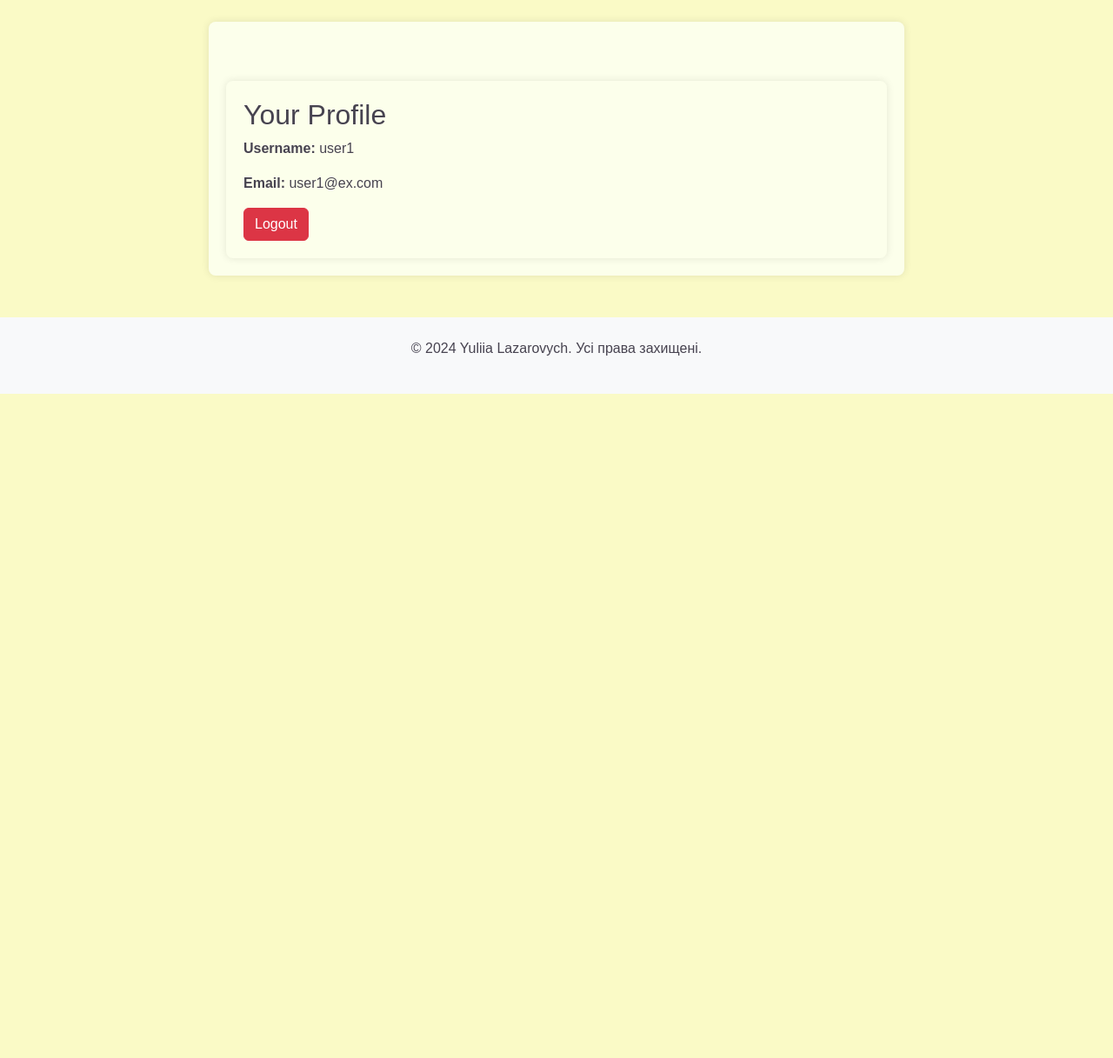
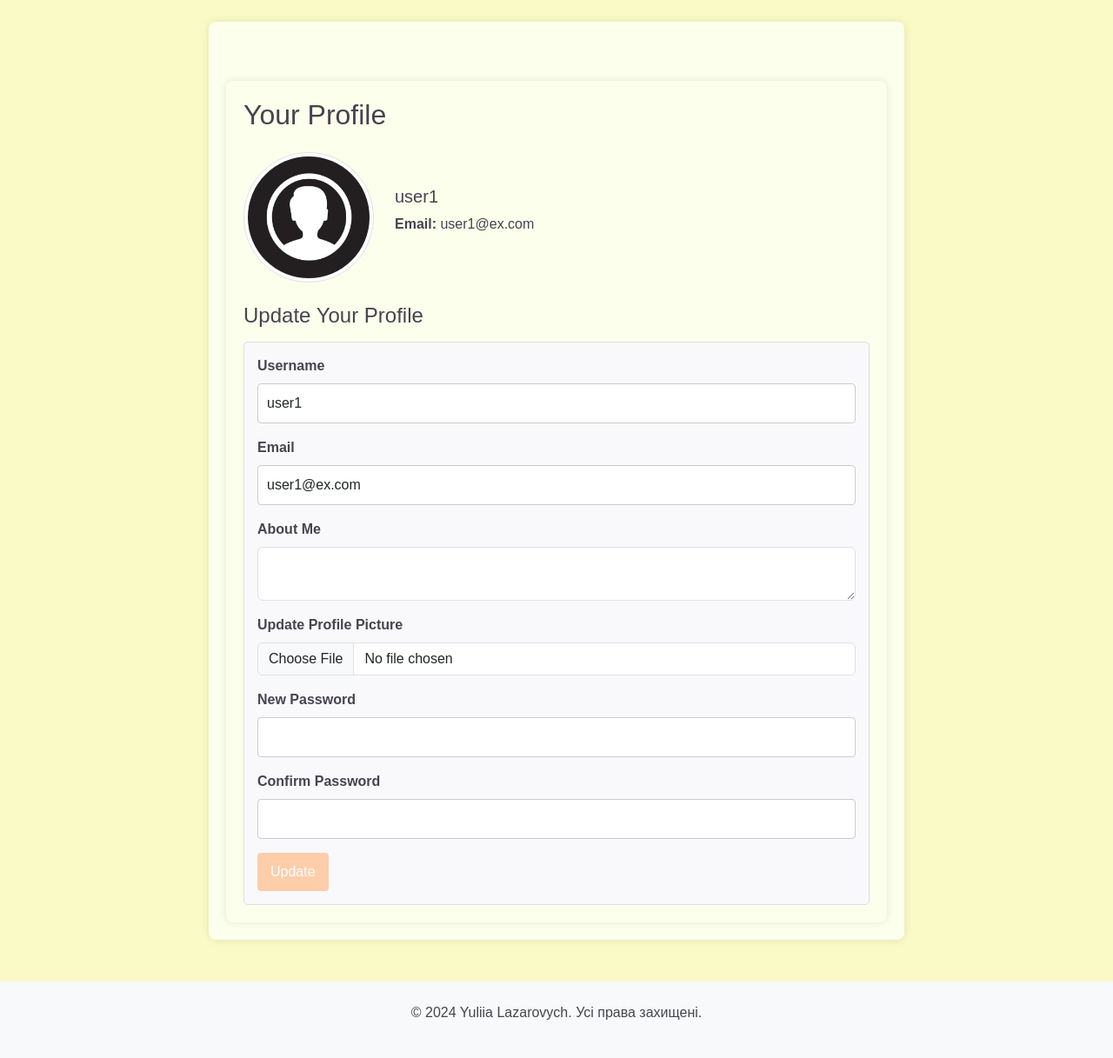
Before and after one commit to jullazarovych/flask-app-lab, a Flask app: page /users/account in a window 1280 px wide. Shown: the part 126-1343 px from the top of the page at 87% size. Before the commit the page ends 579 px from the top, so only its background shows below. Run offline with Flask 3, Linux system fonts and the light colour scheme; a user stored in the database is signed in; some libraries are stand-ins or nearby versions.

Commit message:
lab 10, photo pictures, password, other fields

```diff
--- a/app/posts/templates/posts/add_post.html
+++ b/app/posts/templates/posts/add_post.html
@@ -1,7 +1,6 @@
 {% from 'form_macros.html' import render_field %}
 
 {% extends 'base.html' %}
-
 
 {% block css %}
 <link rel="stylesheet" href="{{ url_for('.static', filename='css/post.css') }}">
--- a/app/users/__init__.py
+++ b/app/users/__init__.py
@@ -1,4 +1,4 @@
 from flask import Blueprint
 
-users_bp=Blueprint("user_name", __name__, url_prefix="/users", template_folder='templates/users')
+users_bp=Blueprint("user_name", __name__, url_prefix="/users", template_folder='templates/users',  static_folder='static', static_url_path="static_for_users")
 from . import view
--- a/app/users/forms.py
+++ b/app/users/forms.py
@@ -1,8 +1,10 @@
 # app/forms.py
 from flask_wtf import FlaskForm
-from wtforms import StringField, PasswordField, SubmitField
-from wtforms.validators import DataRequired, Email, Length, EqualTo, Regexp, ValidationError
+from wtforms import StringField, PasswordField, SubmitField, FileField, TextAreaField
+from wtforms.validators import DataRequired, Email, Length, EqualTo, Regexp, ValidationError, Optional
+from flask_wtf.file import FileAllowed
 from app.users.models import User
+from flask_login import current_user
 
 class RegistrationForm(FlaskForm):
     username = StringField('Username', validators=[
@@ -38,3 +40,31 @@
         user = User.query.filter_by(username=username.data).first()
         if user:
             raise ValidationError('This username is already taken. Please choose a different one.')
+
+class UpdateAccountForm(FlaskForm):
+    username = StringField('Username', validators=[
+        DataRequired(),
+        Length(min=4, max=14, message="This field must be between 4 and 14 characters long")
+    ])
+    email = StringField('Email', validators=[
+        DataRequired(),
+        Email(message="This field must be a valid email")
+    ])
+    about_me = TextAreaField('About Me', validators=[
+        Length(max=500, message="This field cannot exceed 500 characters")
+    ])
+    picture = FileField('Update Profile Picture', validators=[FileAllowed(['jpg', 'png', 'jpeg'])])
+    password = PasswordField('New Password', validators=[
+        Optional(),  # Дозволяє залишати поле порожнім
+        Length(min=6, message="Password must be at least 6 characters long")
+    ])
+    confirm_password = PasswordField('Confirm Password', validators=[
+        EqualTo('password', message="Passwords must match")
+    ])
+    submit = SubmitField('Update')
+
+    def validate_email(self, email):
+        if email.data != current_user.email:
+            user = User.query.filter_by(email=email.data).first()
+            if user:
+                raise ValidationError('This email is already registered. Please use a different one.')
--- /dev/null
+++ b/app/users/static/profile_pics/desktop.ini
@@ -0,0 +1,4 @@
+[ViewState]
+Mode=
+Vid=
+FolderType=Generic
--- a/app/users/templates/users/account.html
+++ b/app/users/templates/users/account.html
@@ -4,9 +4,50 @@
 
 {% block content %}
 <div class="container mt-5">
-    <h2>Your Profile</h2>
-    <p><strong>Username:</strong> {{ username }}</p>
-    <p><strong>Email:</strong> {{ email }}</p>
-    <a href="{{ url_for('user_name.logout') }}" class="btn btn-danger">Logout</a>
+    <h2 class="mb-4">Your Profile</h2>
+
+    <div class="d-flex align-items-center mb-4">
+        <img src="{{ image_file }}" alt="Profile Picture" class="img-thumbnail rounded-circle" width="150" height="150">
+        <div class="ms-4">
+            <h5>{{ username }}</h5>
+            <p><strong>Email:</strong> {{ email }}</p>
+        </div>
+    </div>
+
+    <h4>Update Your Profile</h4>
+    <form method="POST" action="{{ url_for('user_name.account') }}" enctype="multipart/form-data">
+        {{ form.hidden_tag() }}
+
+        <div class="mb-3">
+            {{ form.username.label(class="form-label") }}
+            {{ form.username(class="form-control") }}
+        </div>
+
+        <div class="mb-3">
+            {{ form.email.label(class="form-label") }}
+            {{ form.email(class="form-control") }}
+        </div>
+
+        <div class="mb-3">
+            {{ form.about_me.label(class="form-label") }}
+            {{ form.about_me(class="form-control") }}
+        </div>
+
+        <div class="mb-3">
+            {{ form.picture.label(class="form-label") }}
+            {{ form.picture(class="form-control") }}
+        </div>
+        <div class="mb-3">
+            {{ form.password.label(class="form-label") }}
+            {{ form.password(class="form-control") }}
+        </div>
+
+        <div class="mb-3">
+            {{ form.confirm_password.label(class="form-label") }}
+            {{ form.confirm_password(class="form-control") }}
+        </div>
+
+        <button type="submit" class="btn btn-primary">Update</button>
+    </form>
 </div>
 {% endblock %}
--- a/app/users/view.py
+++ b/app/users/view.py
@@ -1,11 +1,16 @@
 from flask import render_template, request, url_for, redirect, make_response, session, flash
 from datetime import timedelta, datetime
+from flask import current_app
 from app import login_manager
 from flask_login import login_user, logout_user, current_user, login_required
 from . import  users_bp
-from app.users.forms import RegistrationForm
+from app.users.forms import RegistrationForm, UpdateAccountForm
 from app.users.models import User, LoginForm
 from app import db
+from werkzeug.utils import secure_filename
+from werkzeug.security import generate_password_hash
+from PIL import Image
+import os
 
 VALID_USERNAME = "student"
 VALID_PASSWORD = "12345678"
@@ -43,19 +48,77 @@
 
     return render_template('login.html', form=form)
 
+from PIL import Image
+import os
+from werkzeug.utils import secure_filename
 
-@users_bp.route("/account")
+def save_picture(form_picture):
+    try:
+        filename = secure_filename(form_picture.filename)
+        picture_folder = os.path.join(users_bp.static_folder, 'profile_pics')
+        if not os.path.exists(picture_folder):
+            os.makedirs(picture_folder)
+
+        picture_path = os.path.join(picture_folder, filename)
+
+        image = Image.open(form_picture)
+
+        min_side = min(image.size)
+        left = (image.width - min_side) / 2
+        top = (image.height - min_side) / 2
+        right = (image.width + min_side) / 2
+        bottom = (image.height + min_side) / 2
+
+        image = image.crop((left, top, right, bottom))
+        output_size = (150, 150)
+        image.thumbnail(output_size)
+        image.save(picture_path)
+
+        return filename
+    except Exception as e:
+        return None
+
+
+@users_bp.route("/account", methods=['GET', 'POST'])
 @login_required
 def account():
-    username = current_user.username
-    email = current_user.email
-    return render_template("account.html", username=username, email=email)
+    form = UpdateAccountForm(username=current_user.username, email=current_user.email, about_me=current_user.about_me)
+    if form.validate_on_submit():
+        if form.picture.data:
+            picture_file = save_picture(form.picture.data)
+            if picture_file:
+                current_user.image_file = picture_file
+            else:
+                flash("Failed to save picture")
+
+        current_user.username = form.username.data
+        current_user.email = form.email.data
+        current_user.about_me = form.about_me.data
+        if form.password.data:
+            current_user.set_password(form.password.data)
+            flash('Your password has been updated!', 'success')
+
+        db.session.commit()
+        flash('Your account has been updated!', 'success')
+
+        return redirect(url_for('user_name.account'))
+    elif (form.validate_on_submit()!=True):
+        for field, errors in form.errors.items():
+            for error in errors:
+                flash(f"Error in {field}: {error}", 'danger')
+    elif request.method == 'GET':
+        form.username.data = current_user.username
+        form.email.data = current_user.email
+
+    image_file = url_for('user_name.static', filename='profile_pics/' + current_user.image_file)
+
+    return render_template("account.html", username=current_user.username, email=current_user.email, image_file=image_file, form=form)
 
 @users_bp.route('/register', methods=['GET', 'POST'])
 def register():
     form = RegistrationForm()
     if form.validate_on_submit():
-        user = User(username=form.username.data, email=form.email.data, password=form.password.data)
+        user = User(username=form.username.data, email=form.email.data, password=form.password.data, image_file='profile_default.jpg')
         db.session.add(user)
         db.session.commit()
         flash('Your account has been created!', 'success')
```
Also changed, not shown: app/users/models.py (+6 -4 lines), migrations/versions/0c636cc64c7c_set_default_value_for_image_file_to_.py (added, +24 -0 lines), migrations/versions/6faa1afd6a60_add_about_me_and_last_seen_fields_to_.py (added, +34 -0 lines), migrations/versions/757a8ec6ed96_add_image_file_to_user_model.py (added, +32 -0 lines), requirements.txt (+8 -14 lines), app/users/static/profile_pics/1.jpg (added), app/users/static/profile_pics/1c88c17b641e697d8fe445f2b128361f.jpg (added), app/users/static/profile_pics/2.jpg (added), app/users/static/profile_pics/profile_default.jpg (added), app/users/static/profile_pics/tool_bg.jpg (added), app/users/static/profile_pics/workp.jpg (added), instance/data.sqlite.
